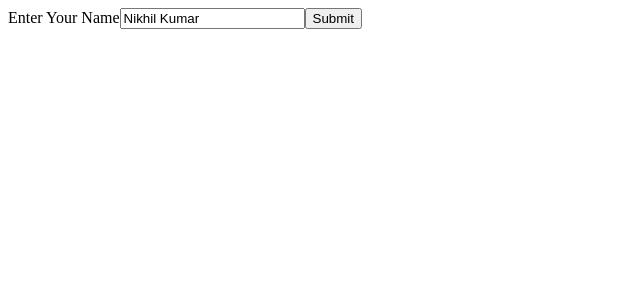
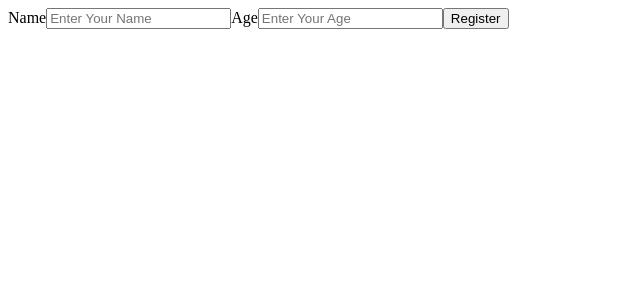
Before and after one commit to nikhilkumar50/Typescript-React, a React (Vite) app in the folder React-Typescript/: page / in a window 1280 px wide. Shown: the top 300 px of the page, without its empty margins (0-640 px from the left). Built offline with nearby package versions, Linux system fonts and the light colour scheme.

Commit message:
useState in Typescript

```diff
--- a/React-Typescript/src/App.tsx
+++ b/React-Typescript/src/App.tsx
@@ -1,10 +1,50 @@
-import Box from "./components/Box";
+import { FormEvent, useState } from "react";
+
+interface Person {
+  name: string;
+  age: number;
+}
 
 const App = () => {
+  const [user, setUser] = useState<Person>();
+
+  const submitHandler = (e: FormEvent<HTMLFormElement>) => {
+    e.preventDefault();
+
+    console.log(user);
+    if (user) {
+      setUser({ ...user, name: "", age: 0 });
+    }
+  };
+
   return (
     <div>
-      <Box label="Enter Your Name" value={"Nikhil Kumar"} onChange={()=>{}}/>
+      <form onSubmit={submitHandler}>
+        <label htmlFor="name">Name</label>
+        <input
+          type="text"
+          placeholder="Enter Your Name"
+          name="name"
+          value={user?.name || ""}
+          onChange={(e) =>
+            setUser((prev) => ({ ...prev!, name: e.target.value }))
+          }
+          autoComplete="off"
+        />
 
+        <label htmlFor="age">Age</label>
+        <input
+          type="number"
+          placeholder="Enter Your Age"
+          name="age"
+          value={user?.age || ""}
+          onChange={(e) =>
+            setUser((prev) => ({ ...prev!, age: Number(e.target.value) }))
+          }
+        />
+
+        <button type="submit">Register</button>
+      </form>
     </div>
   );
 };
--- a/React-Typescript/src/components/Box.tsx
+++ /dev/null
@@ -1,23 +0,0 @@
-type inputValueType = string | number;
-
-const Box = <T extends inputValueType>({
-  label,
-  value,
-  onChange,
-}: {
-  label: string;
-  value: T;
-  onChange: () => void;
-}) => {
-  return (
-    <>
-      <form>
-        <label>{label}</label>
-        <input type="text" value={value} onChange={onChange} />
-        <button type="submit">Submit</button>
-      </form>
-    </>
-  );
-};
-
-export default Box;
```
